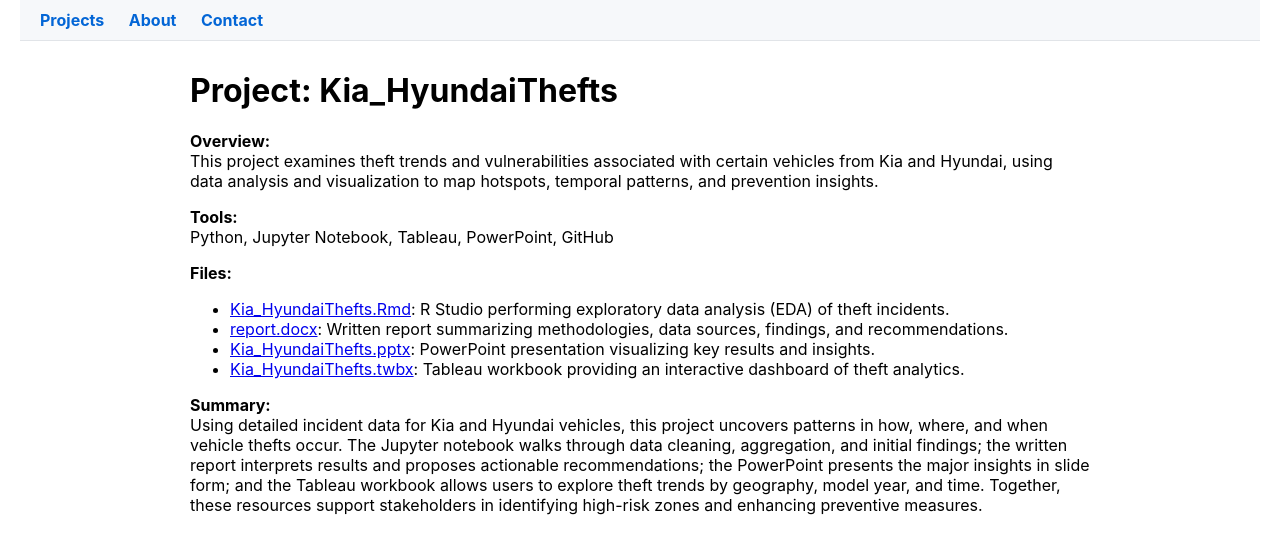
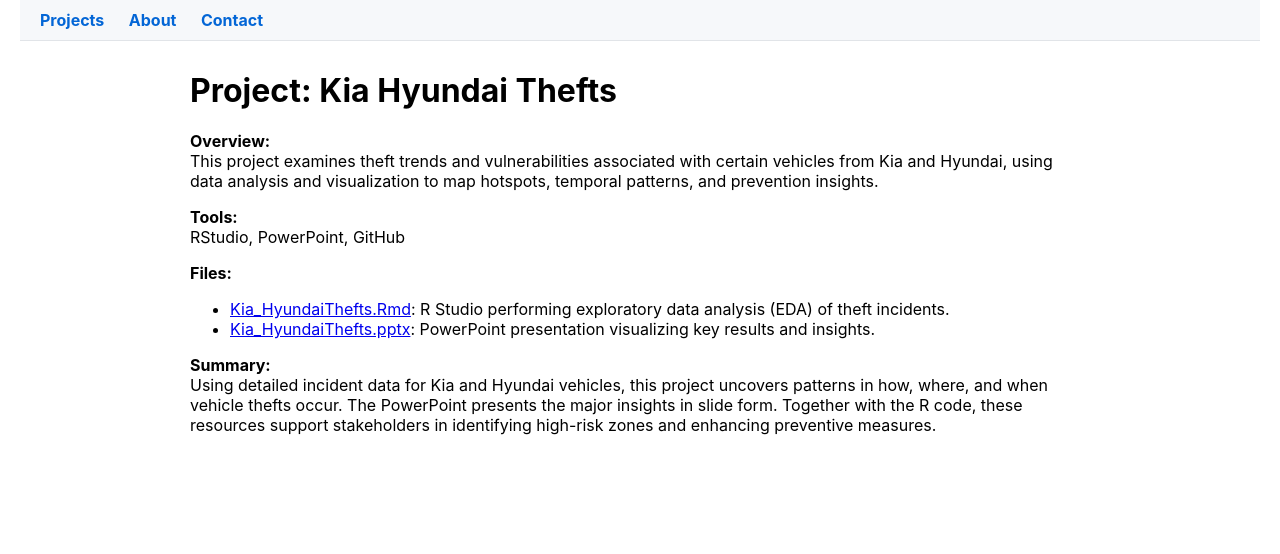
Before and after one commit to BADKINS17/ProjectShowcase, a Jekyll site: the page built from Kia_HyundaiThefts/index.md, in a window 1280 px wide. Shown: the top 554 px of the page. Built offline with Jekyll 4.4.1, drawn with Linux system fonts in a browser that asks for light colours; our own code applies the rules of GitHub Pages for plain Markdown files.

Commit message:
Update index.md

```diff
--- a/Kia_HyundaiThefts/index.md
+++ b/Kia_HyundaiThefts/index.md
@@ -1,16 +1,14 @@
-# Project: Kia_HyundaiThefts
+# Project: Kia Hyundai Thefts
 
 **Overview:**
 This project examines theft trends and vulnerabilities associated with certain vehicles from Kia and Hyundai, using data analysis and visualization to map hotspots, temporal patterns, and prevention insights.
 
 **Tools:**
-Python, Jupyter Notebook, Tableau, PowerPoint, GitHub
+RStudio, PowerPoint, GitHub
 
 **Files:**
-- [Kia_HyundaiThefts.Rmd](./Kia_HyundaiThefts.Rmd): R Studio performing exploratory data analysis (EDA) of theft incidents.
-- [report.docx](./report.docx): Written report summarizing methodologies, data sources, findings, and recommendations.
-- [Kia_HyundaiThefts.pptx](https://github.com/BADKINS17/ProjectShowcase/blob/main/Kia_HyundaiThefts/Kia_HyundaiThefts.pptx): PowerPoint presentation visualizing key results and insights.
-- [Kia_HyundaiThefts.twbx](https://github.com/BADKINS17/ProjectShowcase/blob/main/Kia_HyundaiThefts/Kia_HyundaiThefts.twbx): Tableau workbook providing an interactive dashboard of theft analytics.
+- [Kia_HyundaiThefts.Rmd](./KiaHyundaiThefts.Rmd): R Studio performing exploratory data analysis (EDA) of theft incidents.
+- [Kia_HyundaiThefts.pptx](https://github.com/BADKINS17/ProjectShowcase/blob/main/Kia_HyundaiThefts/KiaHyundaiThefts.pptx): PowerPoint presentation visualizing key results and insights.
 
 **Summary:**
-Using detailed incident data for Kia and Hyundai vehicles, this project uncovers patterns in how, where, and when vehicle thefts occur. The Jupyter notebook walks through data cleaning, aggregation, and initial findings; the written report interprets results and proposes actionable recommendations; the PowerPoint presents the major insights in slide form; and the Tableau workbook allows users to explore theft trends by geography, model year, and time. Together, these resources support stakeholders in identifying high-risk zones and enhancing preventive measures.
+Using detailed incident data for Kia and Hyundai vehicles, this project uncovers patterns in how, where, and when vehicle thefts occur. The PowerPoint presents the major insights in slide form. Together with the R code, these resources support stakeholders in identifying high-risk zones and enhancing preventive measures.
```
